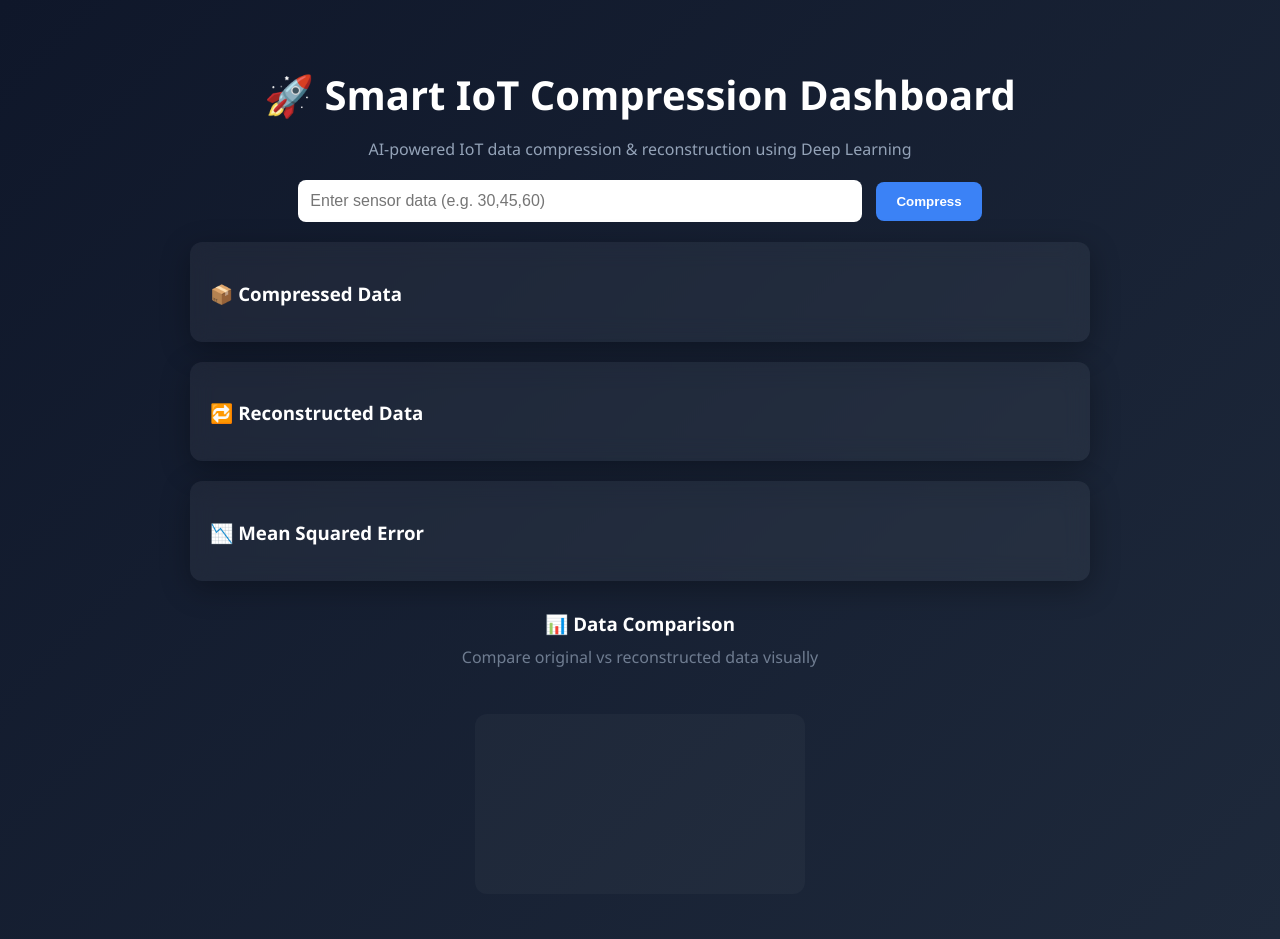
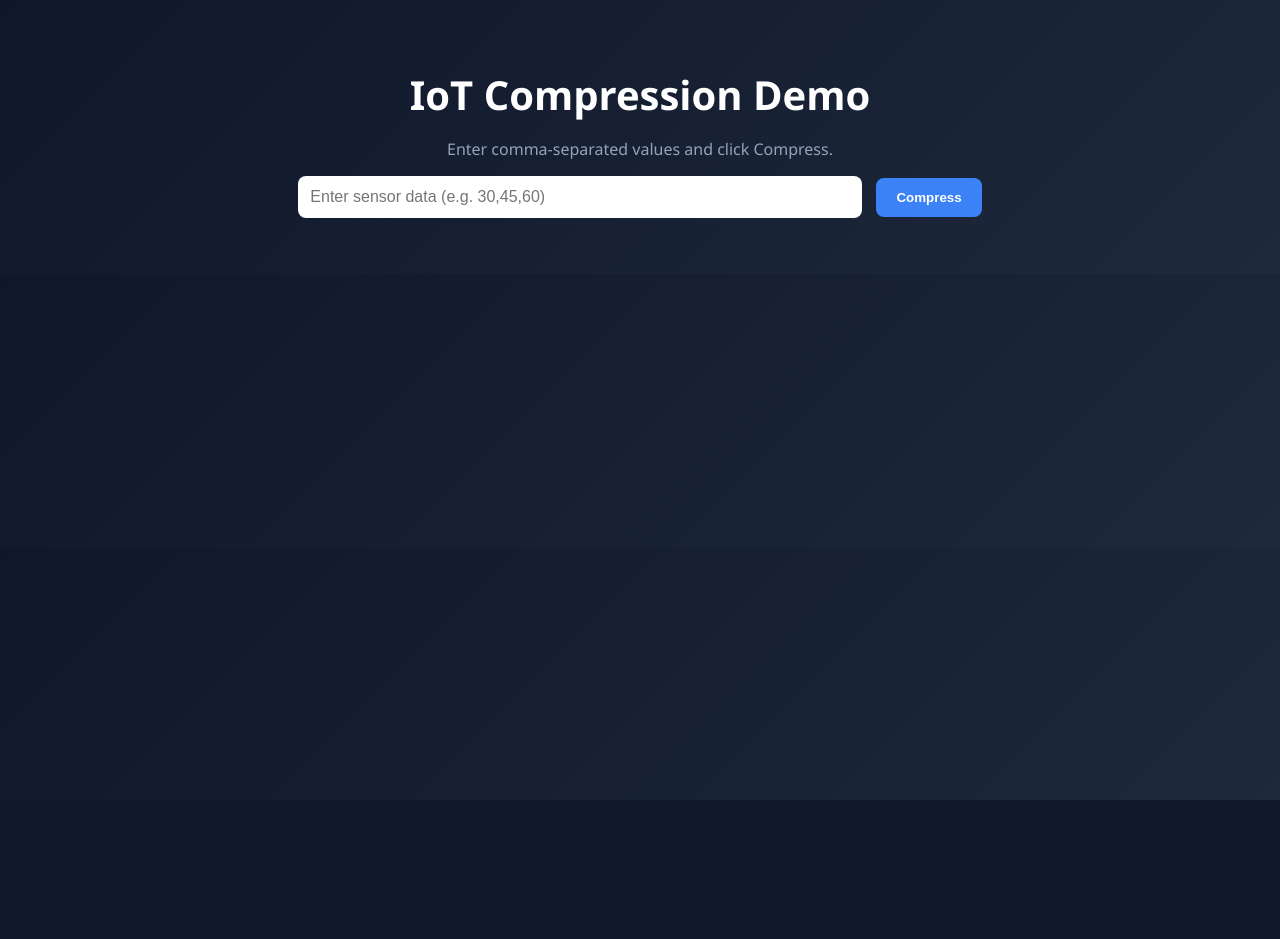
Before and after one commit to rishi4842/iot-project-sem2, a Flask app: template server/templates/index.html in a window 1280 px wide. After the commit the page ends 800 px from the top, so only its background shows below. Run offline with Flask 3, Linux system fonts and the light colour scheme; the template is opened without the code that fills it, so the values that code supplies are empty; a map, chart or similar area stays blank.

Commit message:
add github pages UI

```diff
--- a/server/templates/index.html
+++ b/server/templates/index.html
@@ -1,99 +1,38 @@
 <!DOCTYPE html>
 <html>
 <head>
-    <title>IoT Compression System</title>
+    <meta charset="UTF-8">
+    <meta name="viewport" content="width=device-width, initial-scale=1.0">
+    <title>IoT Compression Demo</title>
     <link rel="stylesheet" href="/static/style.css">
 </head>
 <body>
+    <div class="container">
+        <h1>IoT Compression Demo</h1>
+        <p>Enter comma-separated values and click Compress.</p>
 
-<div class="container">
-    <h1>🚀 Smart IoT Compression Dashboard</h1>
-    <p>AI-powered IoT data compression & reconstruction using Deep Learning</p>
+        <input id="input" type="text" placeholder="Enter sensor data (e.g. 30,45,60)">
+        <button onclick="compressData()">Compress</button>
 
-    <form method="POST">
-        <input name="data" value="{{ request.form.get('data', '') }}" placeholder="Enter sensor data (e.g. 30,45,60)">
-        <button type="submit">Compress</button>
-    </form>
+        <p id="result"></p>
+    </div>
 
-    {% if message %}
-        <div class="card error-card">
-            <h3>Error</h3>
-            <p>{{ message }}</p>
-        </div>
-    {% endif %}
+    <script>
+        function compressData() {
+            const input = document.getElementById("input").value;
 
-    {% if compressed is not none %}
-        <div class="card">
-            <h3>📦 Compressed Data</h3>
-            <p>{{ compressed }}</p>
-        </div>
+            if (!input) {
+                alert("Enter some data");
+                return;
+            }
 
-        <div class="card">
-            <h3>🔁 Reconstructed Data</h3>
-            <p>{{ reconstructed }}</p>
-        </div>
+            // Fake compression logic (for demo)
+            const values = input.split(",").map(Number);
+            const compressed = values.map(v => (v * 0.5).toFixed(2));
 
-        <div class="card">
-            <h3>📉 Mean Squared Error</h3>
-            <p style="color: {{ 'red' if error > 1000 else 'lightgreen' }}">
-                {{ error }}
-            </p>
-        </div>
-
-        <h3 style="margin-top:30px;">📊 Data Comparison</h3>
-        <p style="opacity:0.7; margin-top:10px;">
-            Compare original vs reconstructed data visually
-        </p>
-
-        <canvas id="chart" style="margin-top:30px;"></canvas>
-
-        <script src="https://cdn.jsdelivr.net/npm/chart.js"></script>
-        <script>
-            const original = {{ original | tojson | safe }};
-            const reconstructedData = {{ reconstructed | tojson | safe }};
-            new Chart(document.getElementById("chart"), {
-                type: 'line',
-                data: {
-                    labels: original.map((_, i) => "Point " + (i + 1)),
-                    datasets: [
-                        {
-                            label: "Original",
-                            data: original,
-                            borderWidth: 3,
-                            borderColor: "#38bdf8",
-                            tension: 0.4
-                        },
-                        {
-                            label: "Reconstructed",
-                            data: reconstructedData,
-                            borderWidth: 3,
-                            borderColor: "#fb7185",
-                            tension: 0.4
-                        }
-                    ]
-                },
-                options: {
-                    plugins: {
-                        legend: {
-                            labels: {
-                                color: "white"
-                            }
-                        }
-                    },
-                    scales: {
-                        x: {
-                            ticks: { color: "white" }
-                        },
-                        y: {
-                            ticks: { color: "white" }
-                        }
-                    }
-                }
-            });
-        </script>
-    {% endif %}
-
-</div>
-
+            document.getElementById("result").innerText =
+                "Compressed Data: " + compressed.join(", ");
+        }
+    </script>
 </body>
 </html>
```
Also changed, not shown: index.html (added, +27 -0 lines), style.css (added, +15 -0 lines).
